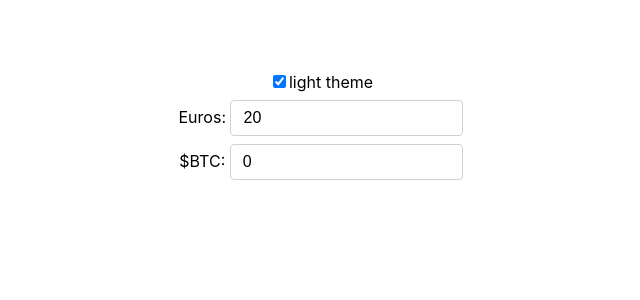
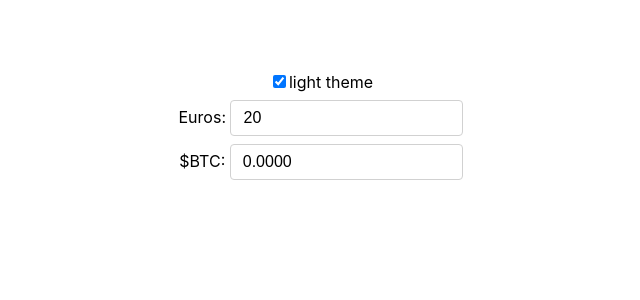
Before and after one commit to boton/converter, a React (Create React App) app: page / in a window 1280 px wide. Shown: the top 300 px of the page, without its empty margins (319-959 px from the left). Built offline with nearby package versions, Linux system fonts and the light colour scheme.

Commit message:
:ok_hand: Update code missing few things based on https://github.com/wincent/converter/

```diff
--- a/src/App.js
+++ b/src/App.js
@@ -20,6 +20,10 @@ class App extends React.Component {
     };
 
     this.resetTimeout();
+  }
+
+  componentWillUnmount() {
+    clearTimeout(this._inactivityTimer);
   }
 
   handleChangeEuros = event => {
@@ -70,7 +74,11 @@ class App extends React.Component {
             label="Euros"
             onChange={this.handleChangeEuros}
           />
-          <Amount value={euros * exchangeRate} label="$BTC" readOnly />
+          <Amount
+            value={(euros * exchangeRate).toFixed(4)}
+            label="$BTC"
+            readOnly
+          />
         </div>
       </ThemeContext.Provider>
     );
```
